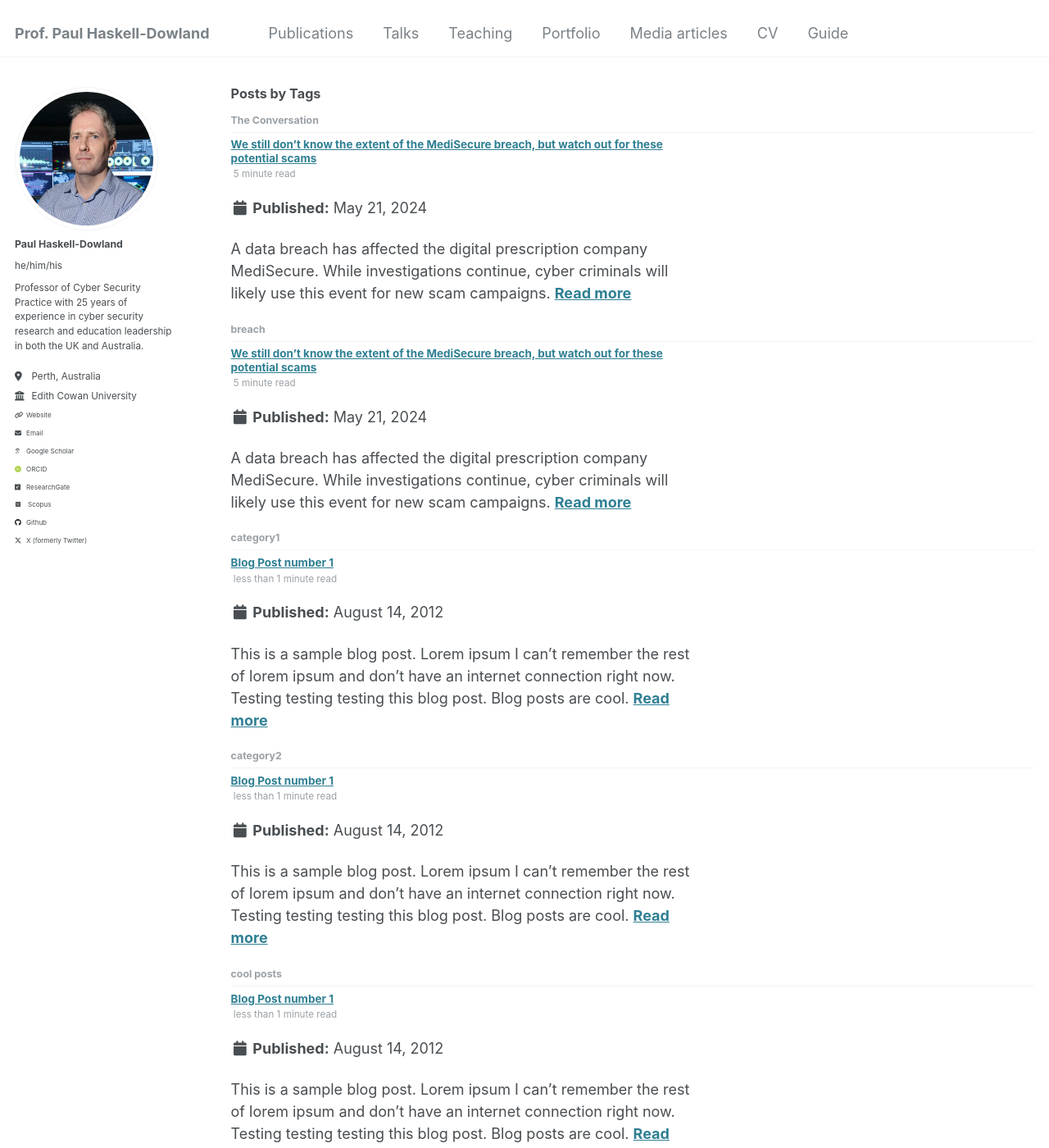
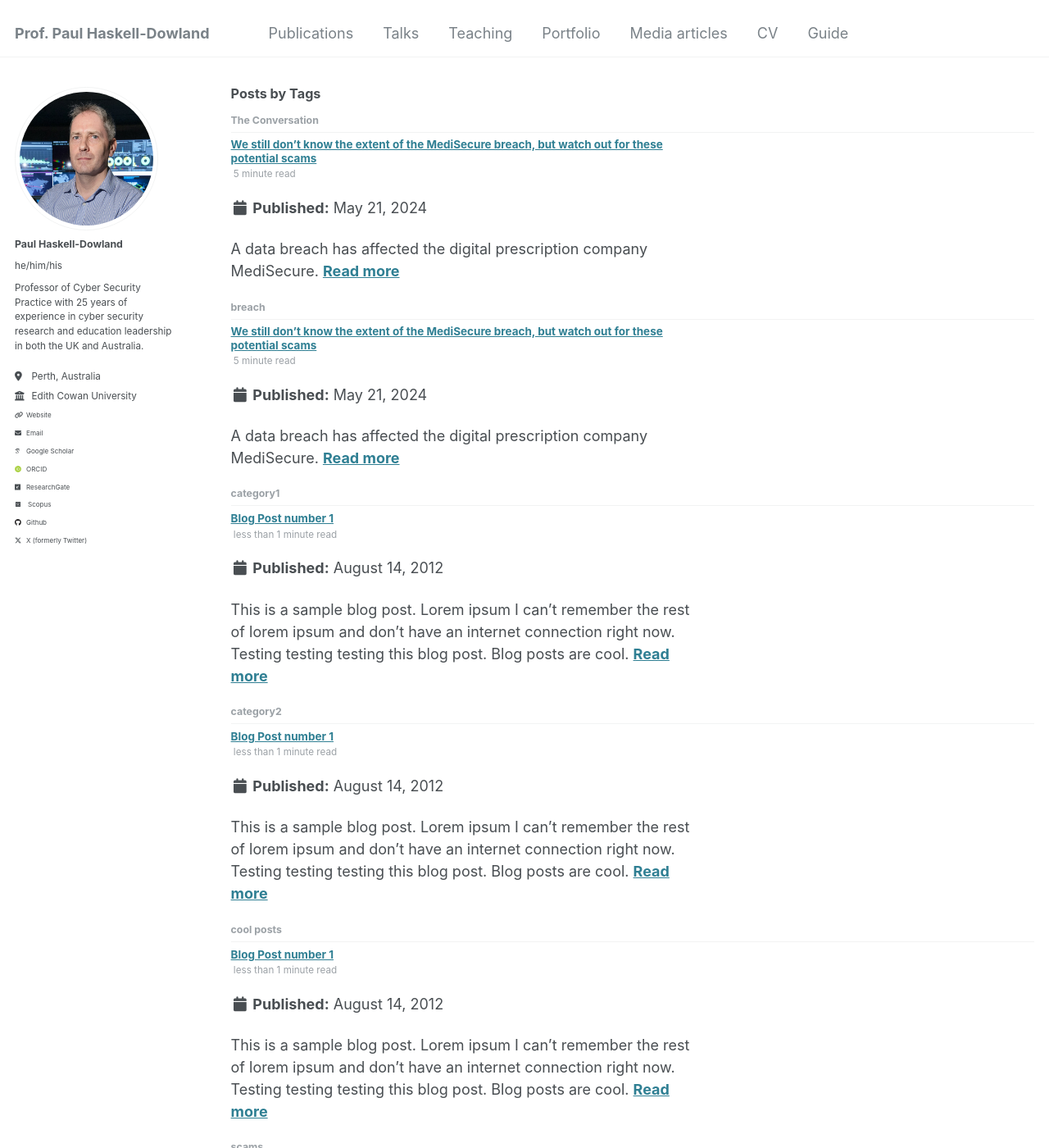
Before and after one commit to pdowland/phdweb, a Jekyll site: the page built from _pages/tag-archive.html, in a window 1280 px wide and 1400 px high. Shown: the whole window at 82% size. Built offline with Jekyll 4.4.1, drawn with Linux system fonts in a browser that asks for light colours; some web fonts are replaced; some of the changed text lies outside the part shown.

Commit message:
Update 2024-05-21-blog-post-4.html

```diff
--- a/_posts/2024-05-21-blog-post-4.html
+++ b/_posts/2024-05-21-blog-post-4.html
@@ -1,6 +1,6 @@
 ---
 title: "We still don’t know the extent of the MediSecure breach, but watch out for these potential scams"
-excerpt: "A data breach has affected the digital prescription company MediSecure. While investigations continue, cyber criminals will likely use this event for new scam campaigns."
+excerpt: "A data breach has affected the digital prescription company MediSecure."
 date: 2024-05-21
 permalink: /posts/2024/05/Medisecure/
 tags:
```
